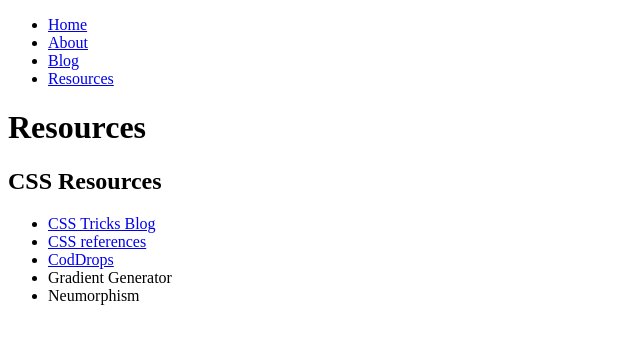
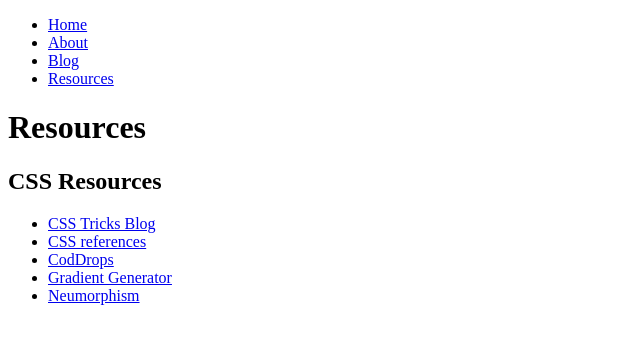
Before and after one commit to ScrimbaBootcamp/ScrimbaBootcamp2024, a plain HTML site: page resources.html in a window 1280 px wide. Shown: the whole page, without its empty margins (0-640 px from the left). Drawn offline with Linux system fonts and the light colour scheme.

Commit message:
Update resources.html
update last 2 links so that they work

```diff
--- a/resources.html
+++ b/resources.html
@@ -51,16 +51,17 @@
               href="https://uigradients.com/"
               target="_blank"
               rel="noopener noreferrer"
-            ></a>
-            Gradient Generator
+            >
+              Gradient Generator</a
+            >
           </li>
           <li>
             <a
               href="https://neumorphism.io/"
               target="_blank"
               rel="noopener noreferrer"
-            ></a>
-            Neumorphism
+              >Neumorphism</a
+            >
           </li>
         </ul>
       </div>
```
